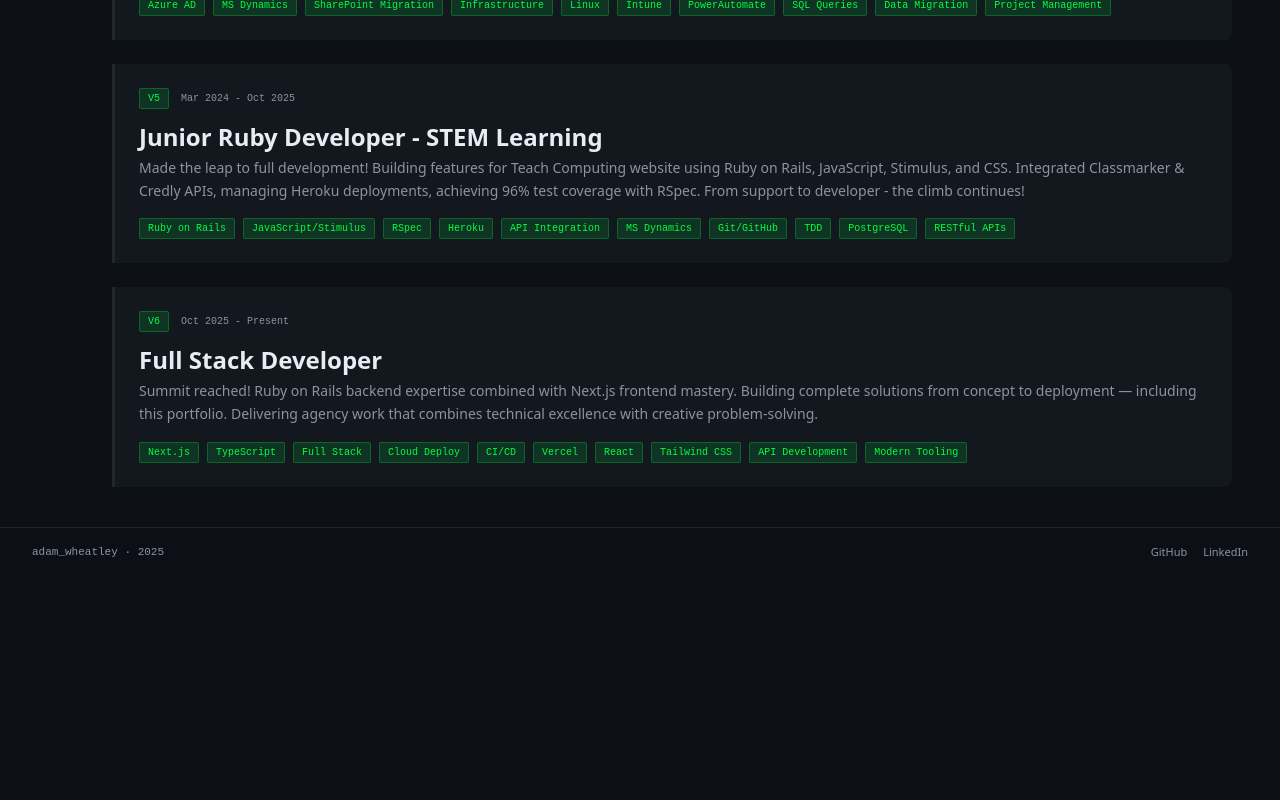
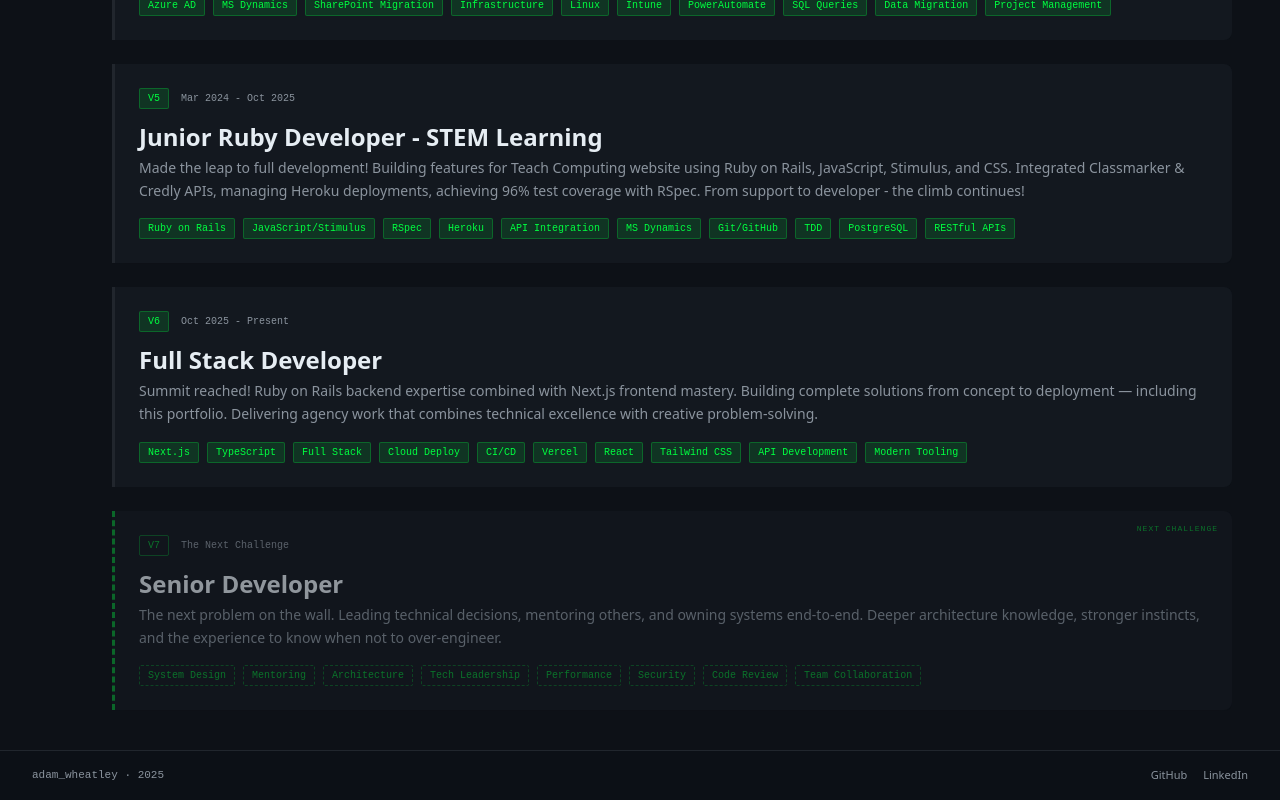
Before and after one commit to A-Wheeto/adamwheatley.net, a Next.js app: page / in a window 1280 px wide. Shown: the part 1266-2066 px from the top of the page. Before the commit the page ends 1842 px from the top, so only its background shows below. Built offline with nearby package versions, Linux system fonts and the light colour scheme.

Commit message:
feat: add V7 Senior Developer aspirational card

```diff
--- a/src/data/careerGrades.ts
+++ b/src/data/careerGrades.ts
@@ -49,5 +49,12 @@ export const careerGrades: Grade[] = [
     description: 'Summit reached! Ruby on Rails backend expertise combined with Next.js frontend mastery. Building complete solutions from concept to deployment — including this portfolio. Delivering agency work that combines technical excellence with creative problem-solving.',
     year: 'Oct 2025 - Present',
     skills: ['Next.js', 'TypeScript', 'Full Stack', 'Cloud Deploy', 'CI/CD', 'Vercel', 'React', 'Tailwind CSS', 'API Development', 'Modern Tooling']
+  },
+  {
+    grade: 'V7',
+    role: 'Senior Developer',
+    description: 'The next problem on the wall. Leading technical decisions, mentoring others, and owning systems end-to-end. Deeper architecture knowledge, stronger instincts, and the experience to know when not to over-engineer.',
+    year: 'The Next Challenge',
+    skills: ['System Design', 'Mentoring', 'Architecture', 'Tech Leadership', 'Performance', 'Security', 'Code Review', 'Team Collaboration']
   }
 ]
```
